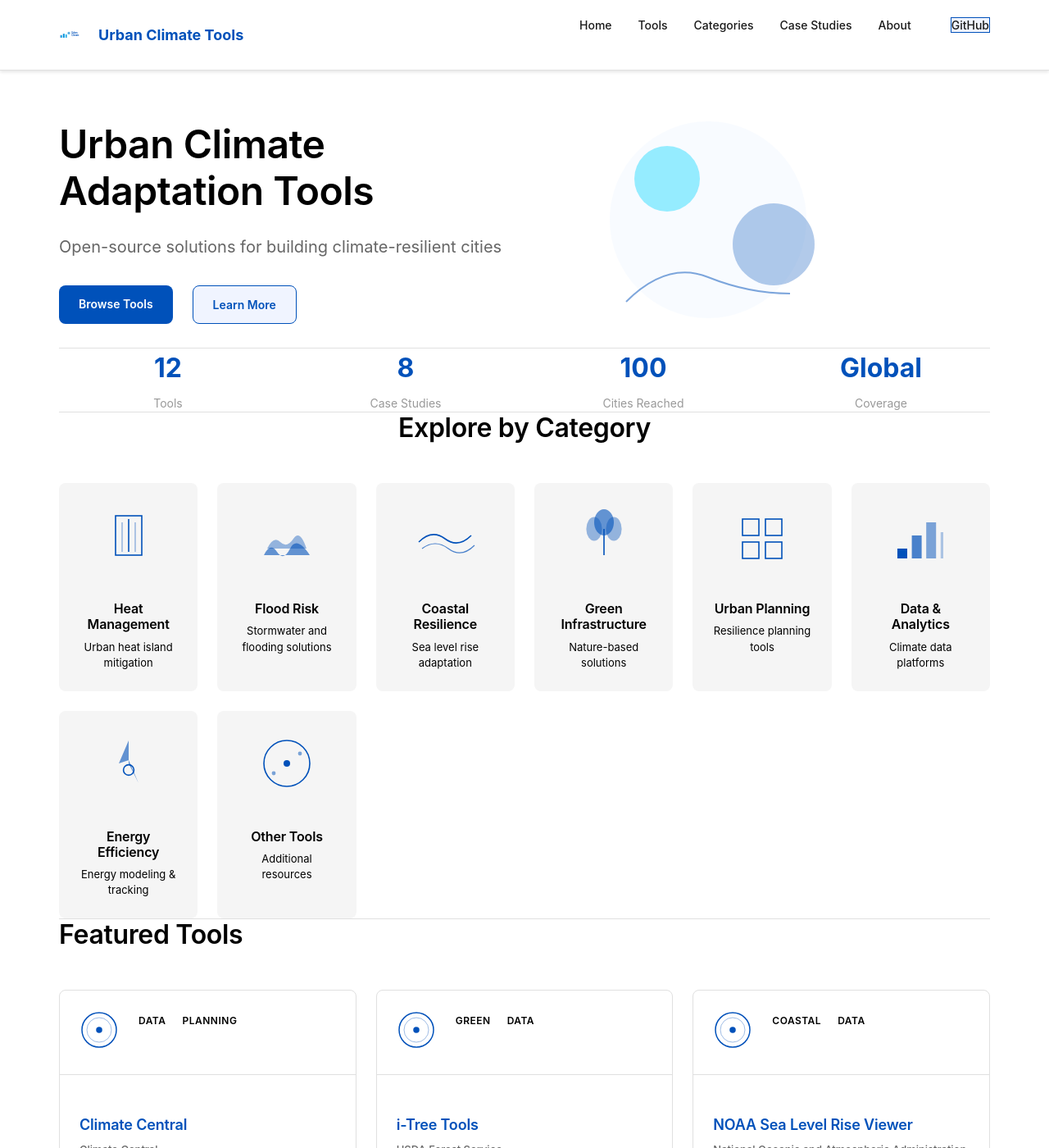
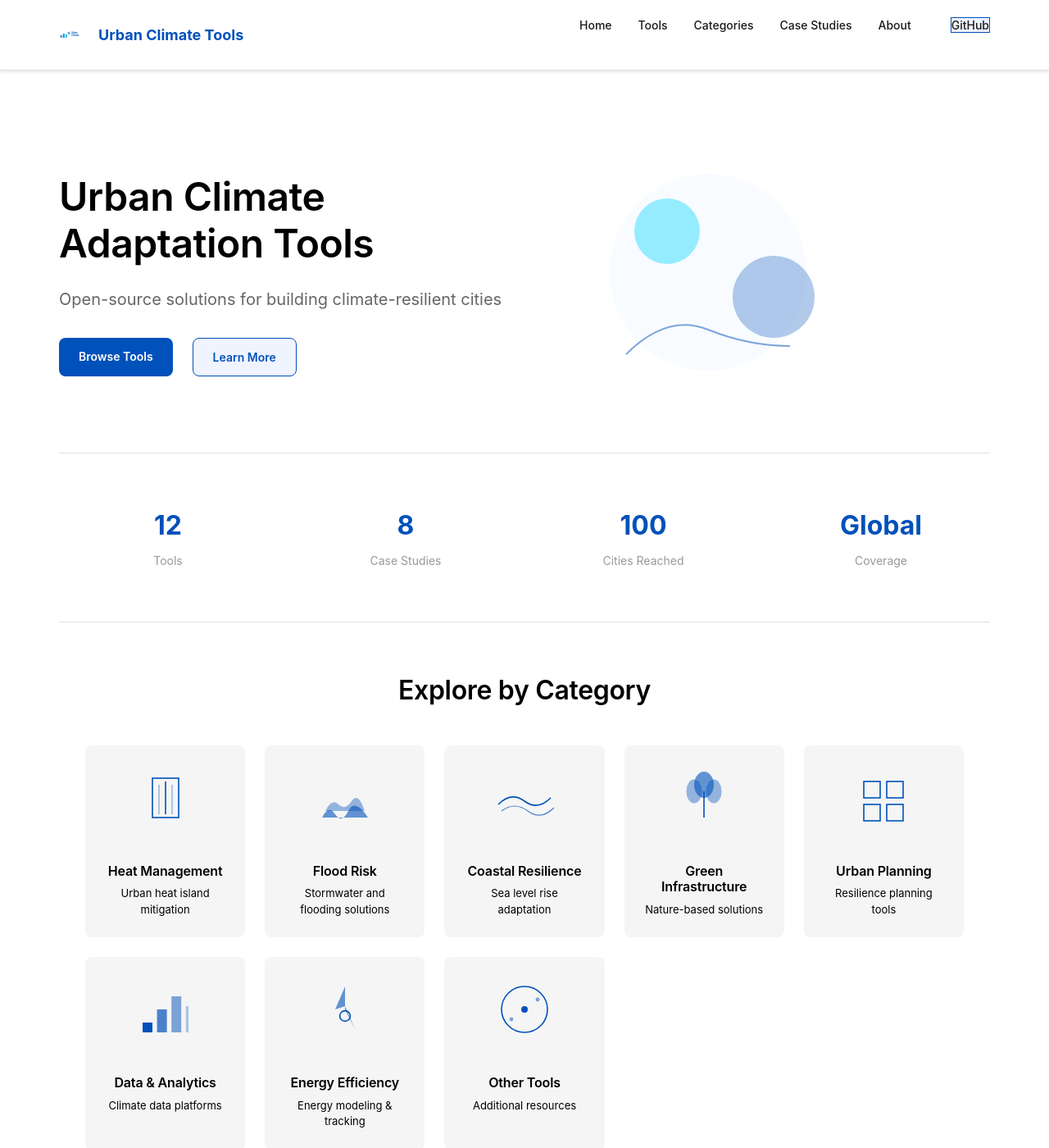
Before and after one commit to mk-ws-git/Urban-Climate-Tools, a Jekyll site: the page built from index.md, in a window 1280 px wide and 1400 px high. Shown: the whole window at 82% size. Built offline with Jekyll 4.4.1, drawn with Linux system fonts in a browser that asks for light colours.

Commit message:
Add missing CSS variables and classes for consistency
Co-authored-by: mk-ws-git <235080064+mk-ws-git@users.noreply.github.com>

```diff
--- a/assets/css/style.css
+++ b/assets/css/style.css
@@ -24,6 +24,7 @@
     --spacing-lg: 24px;
     --spacing-xl: 32px;
     --spacing-2xl: 48px;
+    --spacing-3xl: 64px;
 }
 
 * {
@@ -45,6 +46,12 @@ body {
 }
 
 /* Layout */
+.container {
+    max-width: 1200px;
+    margin: 0 auto;
+    padding: 0 var(--spacing-xl);
+}
+
 main.content {
     max-width: 1200px;
     margin: 0 auto;
@@ -85,7 +92,8 @@ main.content {
     color: white;
 }
 
-.btn-sm {
+.btn-sm,
+.btn-small {
     padding: 8px 16px;
     font-size: 13px;
 }
```
